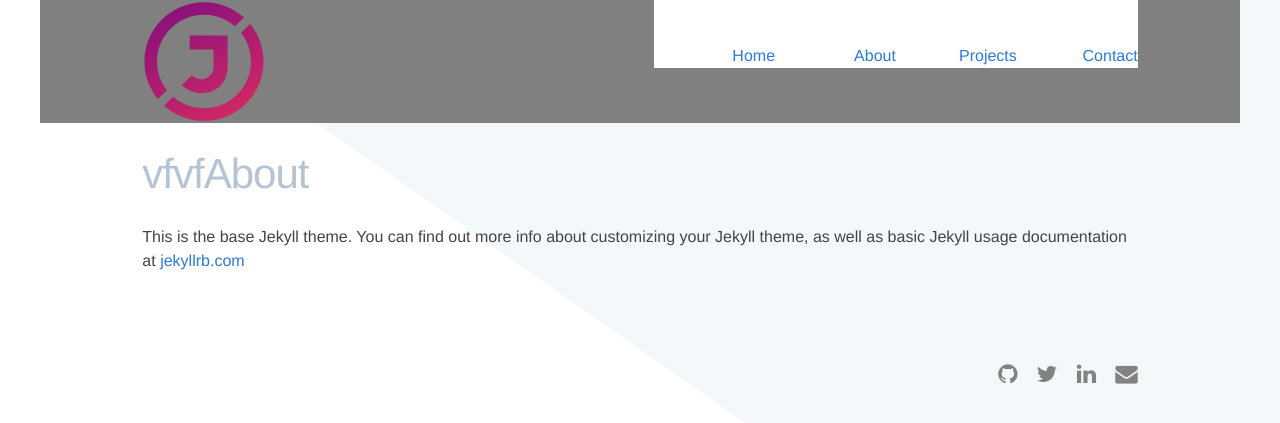
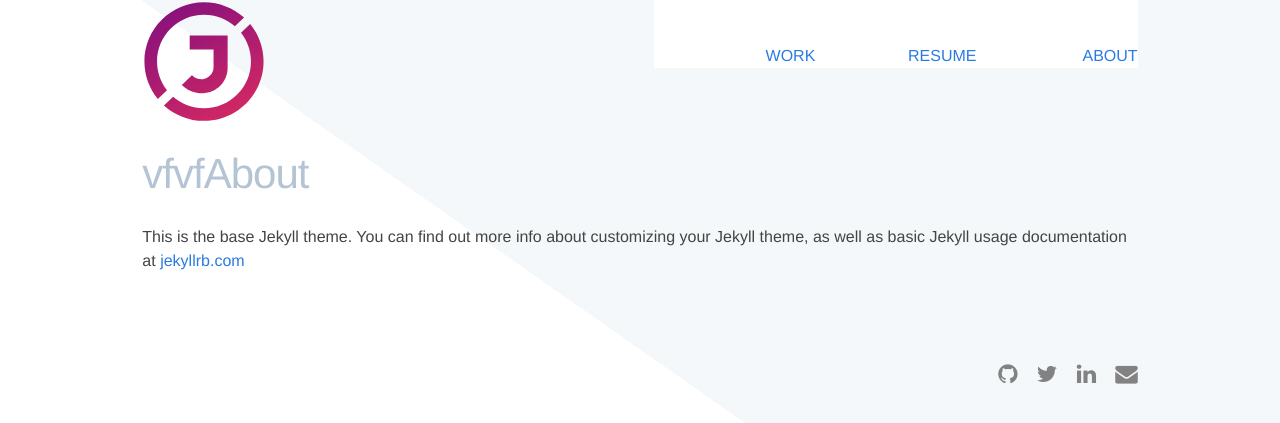
Before and after one commit to JMazzucco/Portfolio-Jekyll, a Jekyll site: the page built from 3-about.md, in a window 1280 px wide. Shown: the top 423 px of the page. Built offline with Jekyll 4.4.1, drawn with Linux system fonts in a browser that asks for light colours; nearby versions of some CDN libraries.

Commit message:
Remove old menu items

```diff
--- a/_includes/header.html
+++ b/_includes/header.html
@@ -1,13 +1,10 @@
 <header class="site-header">
-
-  <!-- <div class="wrapper header-container"> -->
 
   <nav class="nav-collapse">
     <ul>
-    <li class="menu-item"><a href="#">Home</a></li>
-    <li class="menu-item"><a href="#">About</a></li>
-    <li class="menu-item"><a href="#">Projects</a></li>
-    <li class="menu-item"><a href="#">Contact</a></li>
+      <li><a href="{{ site.baseurl }}/">WORK</a></li>
+      <li><a href="{{ site.baseurl }}/">RESUME</a></li>
+      <li><a href="{{ site.baseurl }}/about">ABOUT</a></li>
     </ul>
   </nav>
 
@@ -15,6 +12,4 @@
    <img src="/img/j-logo.svg" />
   </a>
 
-<!--   </div> -->
-
 </header>
--- a/_sass/_layout.scss
+++ b/_sass/_layout.scss
@@ -3,8 +3,6 @@
  */
 .site-header {
     @include outer-container;
-    background: grey;
-    // height: 100px;
     // Positioning context for the mobile navigation icon
     position: relative;
 }
```
Lines whose indentation alone changed are shown as unchanged.
